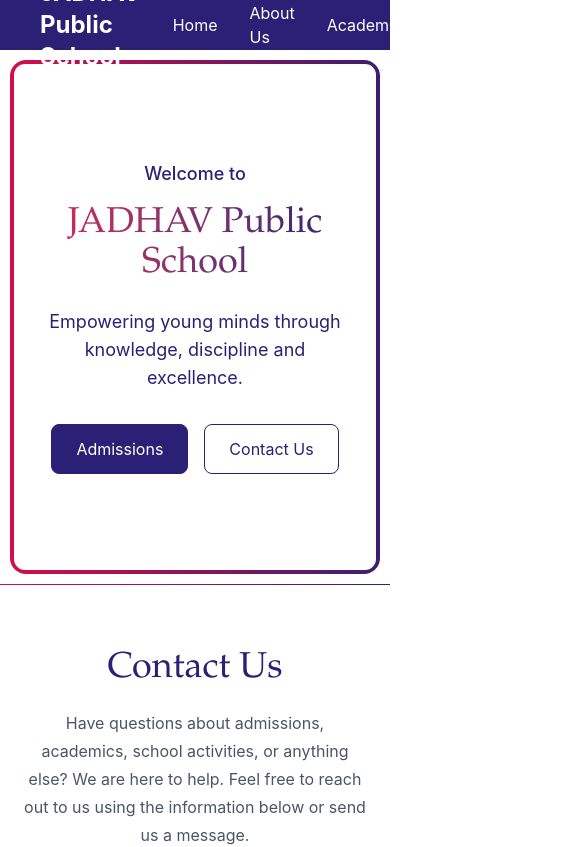
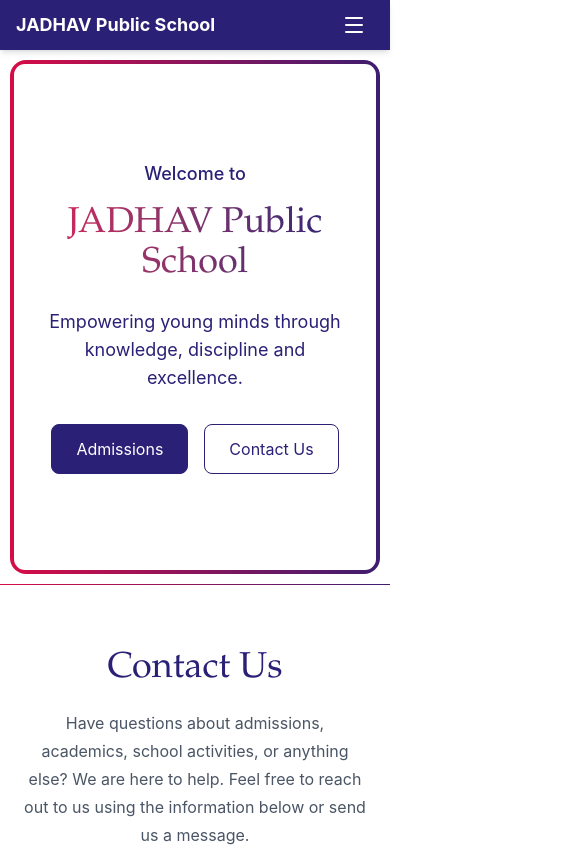
Before and after one commit to developerjadhav/school-website, a React (Vite) app: page /contact in a window 390 px wide. Shown: the top 847 px of the page, 585 px wide, since content can reach past the window. Built offline with nearby package versions, Linux system fonts and the light colour scheme.

Commit message:
Navbar made responsive to the small screens.

```diff
--- a/src/App.tsx
+++ b/src/App.tsx
@@ -16,9 +16,10 @@ function App() {
     <BrowserRouter>
       <Navbar />
 
-      <Hero />
+      <main className="pt-12.5">
 
-      <main>
+        <Hero />
+
         <Routes>
           <Route path="/" element={<Home />} />
           <Route path="/about" element={<About />} />
--- a/src/components/Navbar.tsx
+++ b/src/components/Navbar.tsx
@@ -1,4 +1,6 @@
+import { useEffect, useState } from "react";
 import { Link } from "react-router-dom";
+import { Menu, X } from "lucide-react";
 
 const navItems = [
   { label: "Home", path: "/" },
@@ -11,29 +13,114 @@ const navItems = [
 ];
 
 const Navbar = () => {
+  const [isMenuOpen, setIsMenuOpen] = useState(false);
+
+  // Lock page scrolling when mobile menu is open
+  useEffect(() => {
+    document.body.style.overflow = isMenuOpen ? "hidden" : "";
+
+    return () => {
+      document.body.style.overflow = "";
+    };
+  }, [isMenuOpen]);
+
+  const closeMenu = () => {
+    setIsMenuOpen(false);
+  };
+
   return (
-    <nav className="h-12.5 bg-[#2A2076] text-white">
-      <div className="mx-auto flex h-full max-w-7xl items-stretch justify-between px-6">
+    <nav className="fixed left-0 top-0 z-50 h-12.5 w-full bg-[#2A2076] text-white shadow-md">
+      {/* Navbar */}
+      <div className="mx-auto flex h-12.5 max-w-7xl items-center justify-between px-4 sm:px-6">
 
+        {/* Logo */}
         <Link
           to="/"
-          className="flex h-full items-center px-4 text-2xl font-bold text-white hover:bg-[#191155]"
+          onClick={closeMenu}
+          className="flex h-full items-center text-lg font-bold text-white transition-colors hover:bg-[#191155] sm:px-2 sm:text-xl md:text-2xl"
         >
           JADHAV Public School
         </Link>
 
-        <div className="flex h-full">
+        {/* Desktop / Tablet Navigation */}
+        <div className="hidden h-full md:flex">
           {navItems.map((item) => (
             <Link
               key={item.path}
               to={item.path}
-              className="flex h-full items-center px-4 text-white hover:bg-[#191155]"
+              className="flex h-full items-center px-2 text-sm text-white transition-colors hover:bg-[#191155] lg:px-3 lg:text-base xl:px-4"
             >
               {item.label}
             </Link>
           ))}
         </div>
 
+        {/* Mobile Menu Button */}
+        <button
+          type="button"
+          onClick={() => setIsMenuOpen((previous) => !previous)}
+          className="flex items-center justify-center rounded-md p-2 text-white transition-transform duration-200 hover:bg-[#191155] active:scale-90 md:hidden"
+          aria-label={isMenuOpen ? "Close menu" : "Open menu"}
+          aria-expanded={isMenuOpen}
+        >
+          <span
+            className={`block transition-transform duration-300 ${
+              isMenuOpen ? "rotate-90" : "rotate-0"
+            }`}
+          >
+            {isMenuOpen ? <X size={24} /> : <Menu size={24} />}
+          </span>
+        </button>
+      </div>
+
+      {/* Mobile Menu */}
+      <div
+        className={`fixed left-0 right-0 top-12.5 bottom-0 md:hidden ${
+          isMenuOpen ? "visible" : "invisible"
+        }`}
+      >
+        {/* Overlay */}
+        <div
+          onClick={closeMenu}
+          className={`absolute inset-0 bg-black/40 transition-opacity duration-300 ${
+            isMenuOpen ? "opacity-100" : "opacity-0"
+          }`}
+        />
+
+        {/* Right → Left Menu */}
+        <div
+          className={`absolute right-0 top-0 h-full w-[80%] max-w-sm overflow-y-auto shadow-2xl transition-all duration-400 ease-out ${
+            isMenuOpen
+              ? "translate-x-0 opacity-100"
+              : "translate-x-full opacity-0"
+          }`}
+          style={{
+            background:
+              "linear-gradient(270deg, rgba(41,31,117,0.94) -13.59%, rgba(214,13,71,0.94) 100.48%)",
+          }}
+        >
+          <div className="py-4">
+            {navItems.map((item, index) => (
+              <Link
+                key={item.path}
+                to={item.path}
+                onClick={closeMenu}
+                className={`block border-b border-white/15 px-6 py-4 text-white transition-all duration-300 hover:bg-white/10 ${
+                  isMenuOpen
+                    ? "translate-x-0 opacity-100"
+                    : "translate-x-8 opacity-0"
+                }`}
+                style={{
+                  transitionDelay: isMenuOpen
+                    ? `${index * 50}ms`
+                    : "0ms",
+                }}
+              >
+                {item.label}
+              </Link>
+            ))}
+          </div>
+        </div>
       </div>
     </nav>
   );
```
